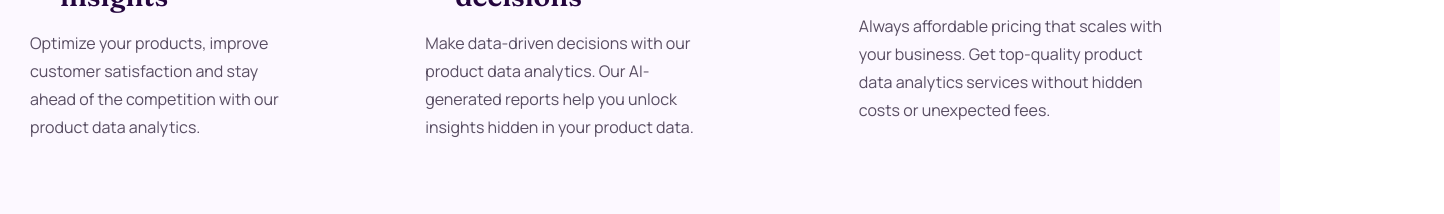
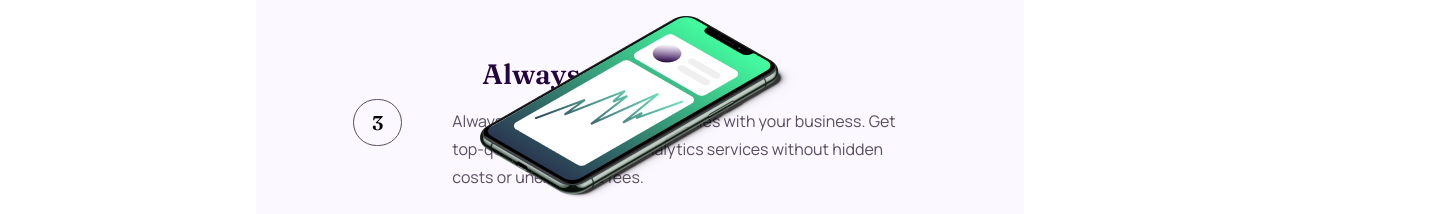
Before and after one commit to TekleJankhoteli/workit-landing-page, a plain HTML site: page index.html in a window 1280 px wide. Shown: the part 1016-1230 px from the top of the page, 1444 px wide, since content can reach past the window. Drawn offline with Linux system fonts and the light colour scheme.

Commit message:
Update style.css
second commit

```diff
--- a/style.css
+++ b/style.css
@@ -16,7 +16,7 @@
         flex-direction: column;
 
     }
-.bodybg{
+.bodybg{width: 375px;
     background-color:  #FCF8FF;
     border-bottom-right-radius: 100% 5%;
     border-bottom-left-radius: 100% 5%;
@@ -79,8 +79,11 @@
         margin-bottom: 40px;
 
     }
-    .maintext img{
+    .mobph{
         position: relative;
+        top: 90px;
+
+
     }
     main{display: flex;
     justify-content: center;
@@ -235,7 +238,9 @@
     .deskphone{display: none;}
 
 
-    @media screen and (min-width:377px){
+    @media screen and (min-width:768px){
+        .bodybg{width:768px;}
+
         header{width:768px;
             height: 540px;
             background:url(./assets/bgtablet.png);
@@ -250,6 +255,7 @@
         }
         .maintext{padding-left: 190px;
             padding-right: 190px;
+
 
         }
         .maintext button{
@@ -269,7 +275,8 @@
         }
         .mobph{
             position: relative;
-            bottom: 470px;
+
+
         }
 
         main{display: flex;
@@ -277,7 +284,7 @@
             align-items: center;
             flex-direction:column;
             width: 768px;
-            height: 900px;
+
 
         }
         .sections{
@@ -338,10 +345,12 @@
 
 
 
-    @media screen and (min-width:765px){
-        .bodybg{width:1440px;
+    @media screen and (min-width:1440px){
+        .bodybg{
              width: 100%;
         }
+        header{width: 100%;}
+
         .headerbg{
 
             border-top-left-radius: 0;
@@ -450,4 +459,5 @@
     .sectioncircle img{
         width: 173px;
     }
+    footer{width: 100%;}
 }
```
